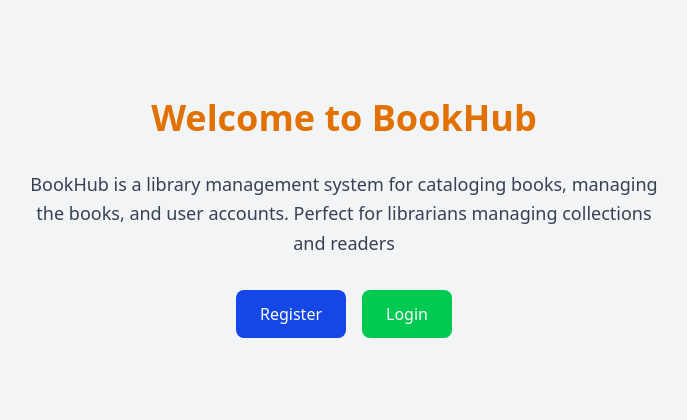
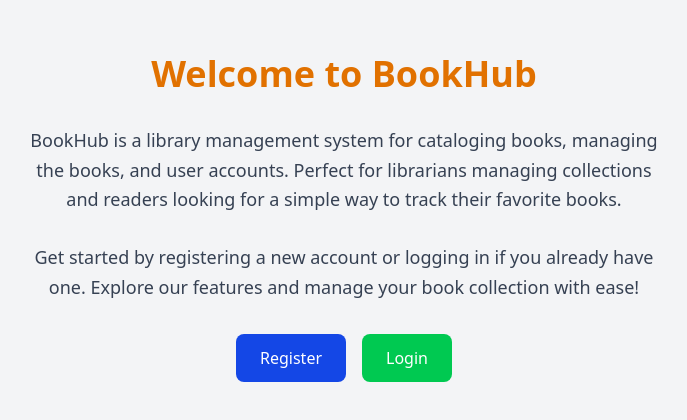
Before and after one commit to Ialbertine/BookHub_DevOpsProject, a React (Vite) app in the folder frontend/: page / in a window 1280 px wide. Shown: the part 182-602 px from the top of the page, without its empty margins (296-983 px from the left). Built offline with nearby package versions, Linux system fonts and the light colour scheme.

Commit message:
feat: updates home page

```diff
--- a/frontend/src/pages/Home.tsx
+++ b/frontend/src/pages/Home.tsx
@@ -8,7 +8,11 @@ const Home: React.FC = () => {
 
       <p className="text-lg text-gray-700 text-center max-w-2xl mb-8 px-4 leading-relaxed">
         BookHub is a library management system for cataloging books, managing the books, and user accounts.
-        Perfect for librarians managing collections and readers
+        Perfect for librarians managing collections and readers looking for a simple way to track their favorite books.
+        <br />
+        <br />
+        Get started by registering a new account or logging in if you already have one.
+        Explore our features and manage your book collection with ease!
       </p>
 
       <div className="flex gap-4">
```
